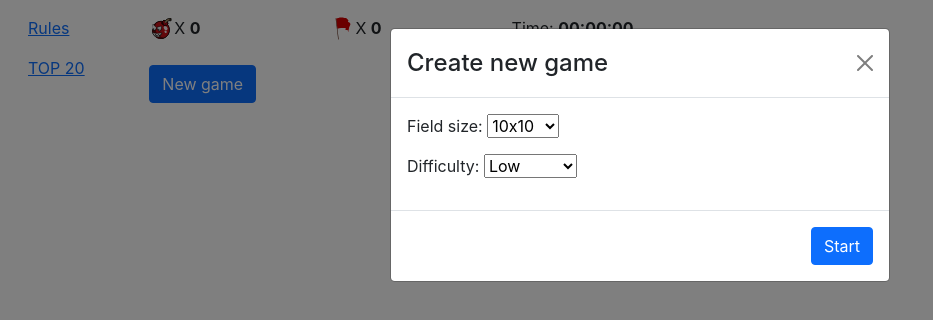
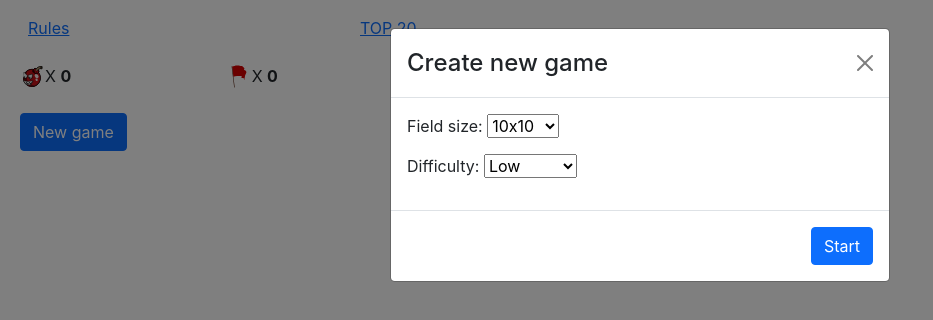
Before and after one commit to efimov82/game-miner, a React (Create React App) app: page /game in a window 1280 px wide. Shown: the top 320 px of the page, without its empty margins (0-933 px from the left). Built offline with nearby package versions, Linux system fonts and the light colour scheme.

Commit message:
Fix layout for small screens

```diff
--- a/src/App.tsx
+++ b/src/App.tsx
@@ -18,11 +18,14 @@ class App extends React.Component {
   public render() {
     return (
       <QueryClientProvider client={queryClient}>
+        <>
           <div className="row m-2">
-          <div className="col-1">
+            <div className="col">
               <MenuComponent />
             </div>
-          <div className="col-11">
+          </div>
+          <div className="row m-2">
+            <div className="col">
               <Suspense fallback={<div>Loading...</div>}>
                 <Routes>
                   <Route path="/" element={<RulesComponent />} />
@@ -32,6 +35,7 @@ class App extends React.Component {
               </Suspense>
             </div>
           </div>
+        </>
       </QueryClientProvider>
     );
   }
--- a/src/components/FieldComponent/FieldComponent.scss
+++ b/src/components/FieldComponent/FieldComponent.scss
@@ -4,6 +4,5 @@
 }
 
 .field-cell {
-  min-height: 30px;
-  min-width: 30px;
+
 }
--- a/src/components/GameComponent/GameComponent.tsx
+++ b/src/components/GameComponent/GameComponent.tsx
@@ -262,7 +262,7 @@ class GameComponent extends React.Component<{}, GameState> {
     const popUp: ReactNode = this.getPopupContent();
 
     return (
-      <div className="container">
+      <>
         {popUp}
         <div className="row mt-2 mb-2">
           <StatsComponent
@@ -285,7 +285,7 @@ class GameComponent extends React.Component<{}, GameState> {
             </button>
           </div>
         </div>
-      </div>
+      </>
     );
   }
 }
--- a/src/components/MenuComponent/MenuComponent.tsx
+++ b/src/components/MenuComponent/MenuComponent.tsx
@@ -3,10 +3,10 @@ import { Link } from "react-router-dom";
 export function MenuComponent(props: {}) {
   return (
     <div className="row menu-wrapper">
-      <div className="m-2">
+      <div className="col-4 col-sm-3 m-2">
         <Link to="/">Rules</Link>
       </div>
-      <div className="m-2">
+      <div className="col-4 col-sm-3 m-2">
         <Link to="/top">TOP 20</Link>
       </div>
     </div>
--- a/src/components/RulesComponent/RulesComponent.tsx
+++ b/src/components/RulesComponent/RulesComponent.tsx
@@ -4,7 +4,7 @@ export function RulesComponent() {
   return (
     <>
       <div className="row">
-        <div className="col-8">
+        <div className="col col-sm-8">
           <h1>Welcome to the Minesweeper game!</h1>
           <p>
             In Minesweeper mines are scattered throughout a board, which is
--- a/src/components/StatsComponent/StatsComponent.tsx
+++ b/src/components/StatsComponent/StatsComponent.tsx
@@ -10,22 +10,21 @@ type StatsProps = {
 export function StatsComponent(props: StatsProps) {
   return (
     <div className="row m-10">
-      <div className="col-2 d-flex">
+      <div className="col-4 col-sm-2 d-flex">
         <span className="mineImage" />
         <span className="">
           X <strong>{props.countMines}</strong>
         </span>
       </div>
-      <div className="col-2 d-flex">
+      <div className="col-4 col-sm-2 d-flex">
         <span className="markedMinesImage"></span>
         <span className="">
           X <strong>{props.markedMines}</strong>
         </span>
       </div>
-      <div className="col-4 d-flex">
-        <span className="">
-          Time: <strong>{formatTime(props.gameTime)}</strong>
-        </span>
+      <div className="col-4 col-sm-2 d-flex">
+        <span className="d-none d-sm-block">Time: </span>
+        <strong>{formatTime(props.gameTime)}</strong>
       </div>
     </div>
   );
```
Lines whose indentation alone changed are shown as unchanged.
